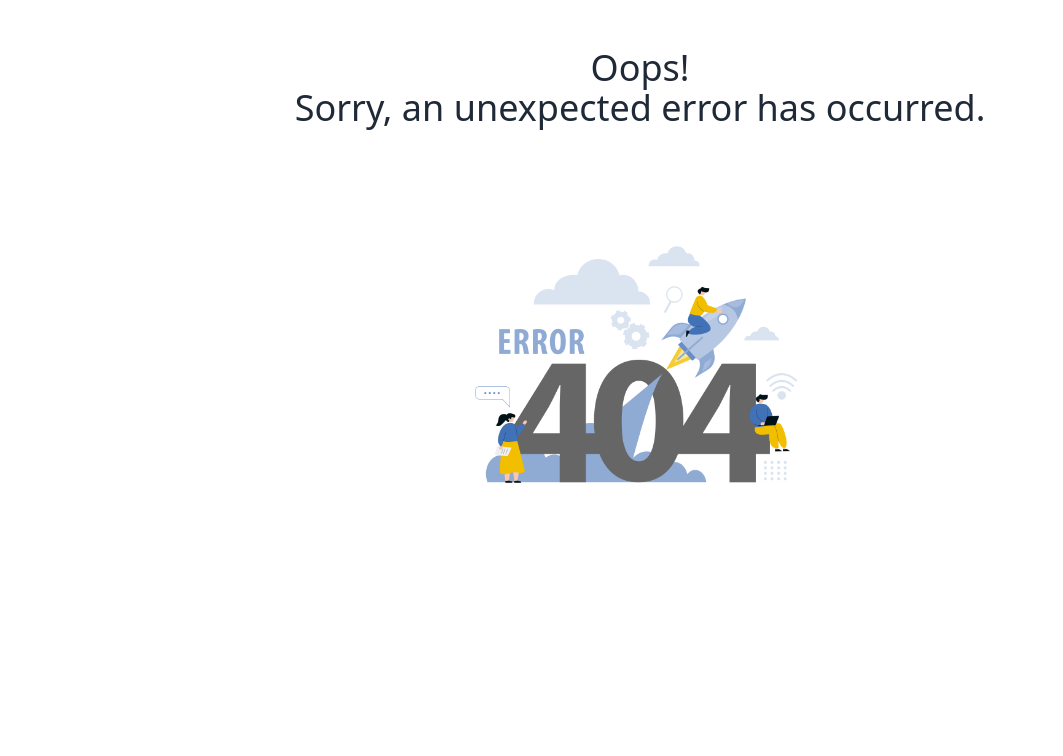
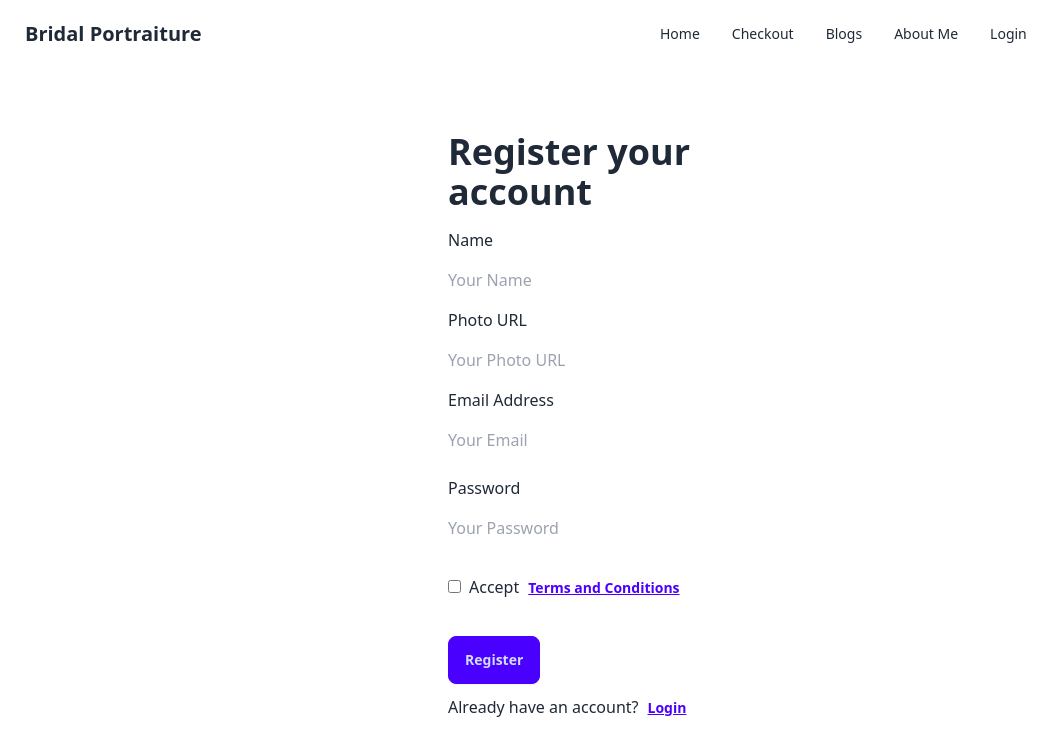
Before and after one commit to Nadim-Nion/independent-service-provider-client, a React (Vite) app: page /register in a window 1280 px wide. Shown: the top 756 px of the page, without its empty margins (0-1063 px from the left). Built offline with nearby package versions, Linux system fonts and the light colour scheme.

Commit message:
login and register added

```diff
--- a/src/components/Login/Login.jsx
+++ b/src/components/Login/Login.jsx
@@ -1,9 +1,44 @@
 import React from 'react';
+import { Link } from 'react-router-dom';
 
 const Login = () => {
     return (
-        <div>
-            <h2>Login</h2>
+        <div className='w-96 mx-auto mt-16'>
+            <h2 className='text-4xl font-semibold mb-4'>Please Login</h2>
+
+            <form>
+                <div>
+                    <label>Email Address</label>
+                    <br />
+                    <input className='mt-4' type="email" name="email" id="email" placeholder='Your Email' required />
+                </div>
+
+                <br />
+
+                <div>
+                    <label>Password</label>
+                    <br />
+                    <input className='mt-4' type="password" name="password" id="password" placeholder='Your Password' required />
+                </div>
+
+                <br />
+
+                <div>
+                    <input type="checkbox" name="checkbox" id="checkbox" />
+                    <label className='ps-2' for="check">Check me out</label>
+                </div>
+
+                <br />
+
+                {/* <input type="submit" value="Login" /> */}
+                <button className="btn btn-primary">Login</button>
+            </form>
+            <p>
+                Do not have any account?
+                <Link to="/register">
+                    <button className="btn btn-link ps-2">Register</button>
+                </Link>
+            </p>
         </div>
     );
 };
--- /dev/null
+++ b/src/components/Register/Register.jsx
@@ -0,0 +1,61 @@
+import React from 'react';
+import { Link } from 'react-router-dom';
+
+const Register = () => {
+    return (
+        <div className='w-96 mx-auto mt-16'>
+            <h2 className='text-4xl font-semibold mb-4'>Register your account</h2>
+
+            <form>
+                <div>
+                    <label>Name</label>
+                    <br />
+                    <input className='my-4' type="text" name="name" id="name" placeholder='Your Name' required />
+                </div>
+
+                <div>
+                    <label>Photo URL</label>
+                    <br />
+                    <input className='my-4' type="text" name="photo" id="photo" placeholder='Your Photo URL' required />
+                </div>
+
+                <div>
+                    <label>Email Address</label>
+                    <br />
+                    <input className='mt-4' type="email" name="email" id="email" placeholder='Your Email' required />
+                </div>
+
+                <br />
+
+                <div>
+                    <label>Password</label>
+                    <br />
+                    <input className='mt-4' type="password" name="password" id="password" placeholder='Your Password' required />
+                </div>
+
+                <br />
+
+                <div>
+                    <input type="checkbox" name="checkbox" id="checkbox" />
+                    <label className='ps-2' for="check">Accept
+                        <Link to="/terms">
+                            <button className="btn btn-link ps-2">Terms and Conditions</button>
+                        </Link>
+                    </label>
+                </div>
+
+                <br />
+
+                <button className="btn btn-primary">Register</button>
+            </form>
+            <p>
+                Already have an account?
+                <Link to="/login">
+                    <button className="btn btn-link ps-2">Login</button>
+                </Link>
+            </p>
+        </div>
+    );
+};
+
+export default Register;
--- a/src/components/Resgister/Register.jsx
+++ /dev/null
@@ -1,11 +0,0 @@
-import React from 'react';
-
-const Register = () => {
-    return (
-        <div>
-            <h2>Register</h2>
-        </div>
-    );
-};
-
-export default Register;
--- /dev/null
+++ b/src/components/Terms/Terms.jsx
@@ -0,0 +1,59 @@
+import React from 'react';
+import { Link } from 'react-router-dom';
+
+const Terms = () => {
+    return (
+        <div className='mx-72'>
+            <h2 className='mb-2'>Our Terms and Conditions</h2>
+            <p>Terms and Conditions of Bridal Portraiture
+                <br /> <br />
+
+                1. Acceptance of Terms
+                By accessing or using The Dragon News Portal, you agree to comply with and be bound by these terms and conditions. If you do not agree with any part of these terms, you may not use the Portal. <br />
+
+                2. User Eligibility
+                The Portal is intended for users who are at least 18 years old. By using the Portal, you confirm that you are at least 18 years of age. <br />
+
+                3. Content Ownership and Usage
+                All content published on the Portal, including articles, images, and multimedia, is the property of The Dragon News or its content providers. You may not reproduce, distribute, modify, or republish any content from the Portal without prior written consent. <br />
+
+                4. User Conduct
+                Users are prohibited from engaging in any activity that disrupts the normal functioning of the Portal, including but not limited to hacking, spreading malware, or attempting to gain unauthorized access to the Portals systems. <br />
+
+                5. Registration and Account Security
+                Certain features of the Portal may require you to register for an account. You are responsible for maintaining the confidentiality of your account information and for all activities that occur under your account. <br />
+
+                6. Comments and User Contributions
+                Users may submit comments or other content to the Portal. By doing so, you grant The Dragon News a non-exclusive, royalty-free, perpetual, and worldwide license to use, display, reproduce, and distribute your content. <br />
+
+                7. Privacy Policy
+                The use of personal information provided by users is governed by our Privacy Policy, which can be found on the Portal. By using the Portal, you consent to the terms of the Privacy Policy. <br />
+
+                8. Third-Party Links
+                The Portal may contain links to third-party websites. These links are provided for convenience only, and The Dragon News does not endorse or control the content of these third-party sites. We are not responsible for the content, accuracy, or reliability of any linked website. <br />
+
+                9. Disclaimer of Warranties
+                The Portal is provided without any warranties, either expressed or implied. The Dragon News disclaims all warranties, including but not limited to the accuracy, reliability, or completeness of the content on the Portal. <br />
+
+                10. Limitation of Liability
+                The Dragon News and its affiliates will not be liable for any direct, indirect, incidental, consequential, or punitive damages arising out of your access to or use of the Portal. <br />
+
+                11. Changes to Terms and Conditions
+                The Dragon News reserves the right to modify or update these terms and conditions at any time. Users are encouraged to review the terms regularly to stay informed of any changes. <br />
+
+                12. Contact Information
+                For questions or concerns regarding these terms and conditions, please contact us at contact@thedragonnews.com
+
+                By using The Dragon News Portal, you agree to abide by these terms and conditions.</p> <br />
+
+            <p className='text-dark'>
+                Go back to
+                <button className="btn btn-link">
+                    <Link to="/register">Register</Link>
+                </button>
+            </p>
+        </div>
+    );
+};
+
+export default Terms;
```
Also changed, not shown: src/main.jsx (+10 -0 lines).
